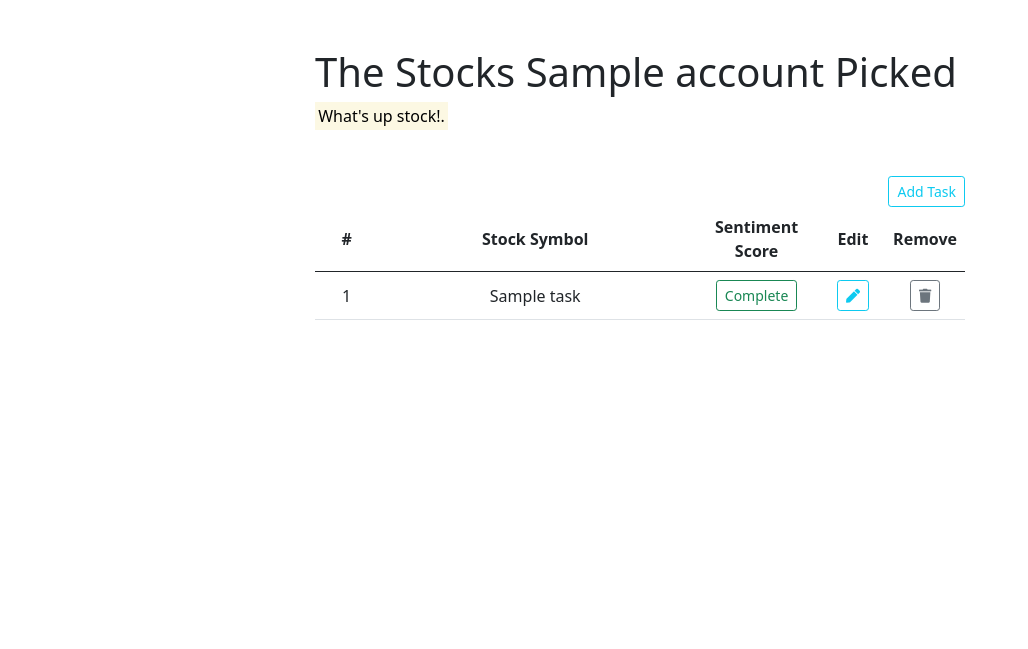
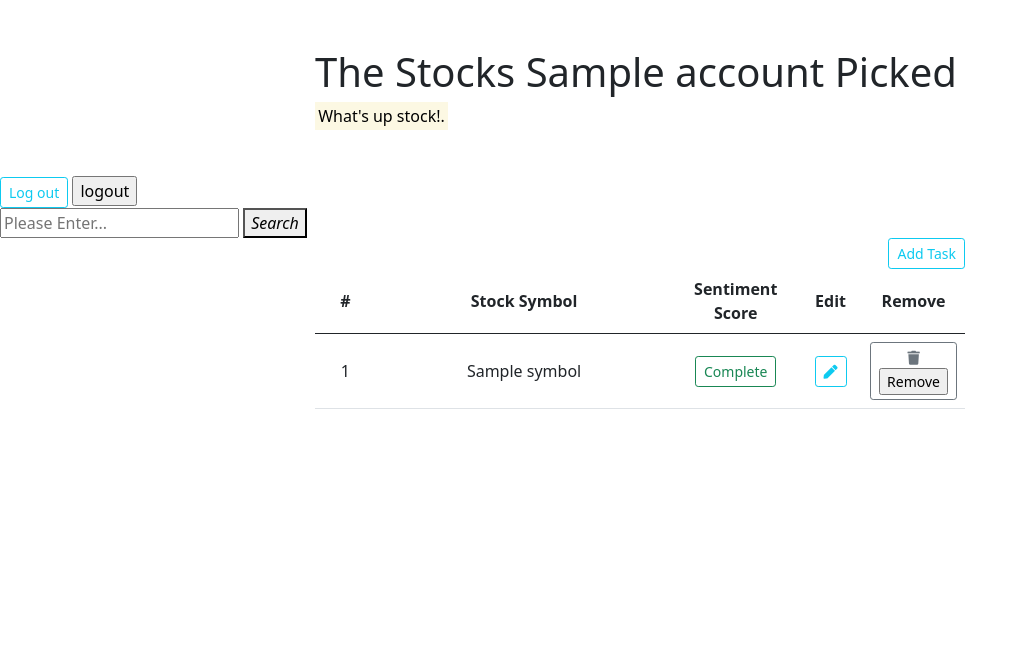
Before and after one commit to CharlesDaiii/cs411-demo, a Flask app: template demo/app/templates/index.html in a window 1280 px wide. Shown: the top 649 px of the page, without its empty margins (0-1028 px from the left). Run offline with Flask 2, Linux system fonts and the light colour scheme; the template is opened without the code that fills it: most values are stand-ins (such as "Sample title", 1, 10 or a date in 2020).

Commit message:
Add files via upload

```diff
--- a/demo/app/templates/index.html
+++ b/demo/app/templates/index.html
@@ -24,12 +24,38 @@
     </main>
 
 
+        <td>
+        <form action= '/login'  method="POST">
+            <button type="button" class="btn btn-outline-info btn-sm" data-bs-toggle="modal" data-source="Log out">Log out</button>
+            <input type="submit" name="behave" value="logout" />
+        </form>
+        </td>
+
+
+    <body>
+        <form action= '/search'  method="POST">
+            <input type="text" placeholder="Please Enter..." name="search" />
+            <button><i>Search</i></button>
+        </form>
+    </body>
+
+
+
+
+
+
+
+
+
     <div class="container">
 
         <!-- Button trigger modal -->
         <div style="text-align: right;">
         <button type="button" class="btn btn-outline-info btn-sm" data-bs-toggle="modal" data-bs-target="#task-modal" data-source="New Task">Add Task</button>
         </div>
+
+
+
 
 
         <div class="modal fade" id="task-modal" tabindex="-1" aria-labelledby="Label" aria-hidden="true">
@@ -73,7 +99,7 @@
         {% for item in items %}
             <tr>
                 <td>{{item.id}}</td>
-                <td>{{item.task}}</td>
+                <td>{{item.symbol}}</td>
 
                 {% if item.status == "In Progress" %}
                     <td><button type="button" class="btn btn-outline-warning btn-sm state" data-source="{{item.id}}">{{item.status}}</button></td>
@@ -87,7 +113,12 @@
 
                 <td><button type="button" class="btn btn-outline-info btn-sm" data-bs-toggle="modal" data-bs-target="#task-modal" data-source="{{item.id}}" data-content="{{item.task}}"><i class="fa fa-pen fa-1" aria-hidden="true"></i></button></td>
 
-                <td><button class="btn btn-outline-secondary btn-sm remove" data-source="{{item.id}}" type="button"><i class="fa fa-trash fa-1" aria-hidden="true"></i></button></td>
+
+                <td>
+                    <form class="btn btn-outline-secondary btn-sm remove" action= '/delete/{{item.symbol}}/{{account_name}}'  method="post"> <i class="fa fa-trash fa-1" aria-hidden="true"></i>
+                    <input type="submit" name="remove" value="Remove" />
+                    </form>
+                </td>
             </tr>
         {% endfor %}
 
```
